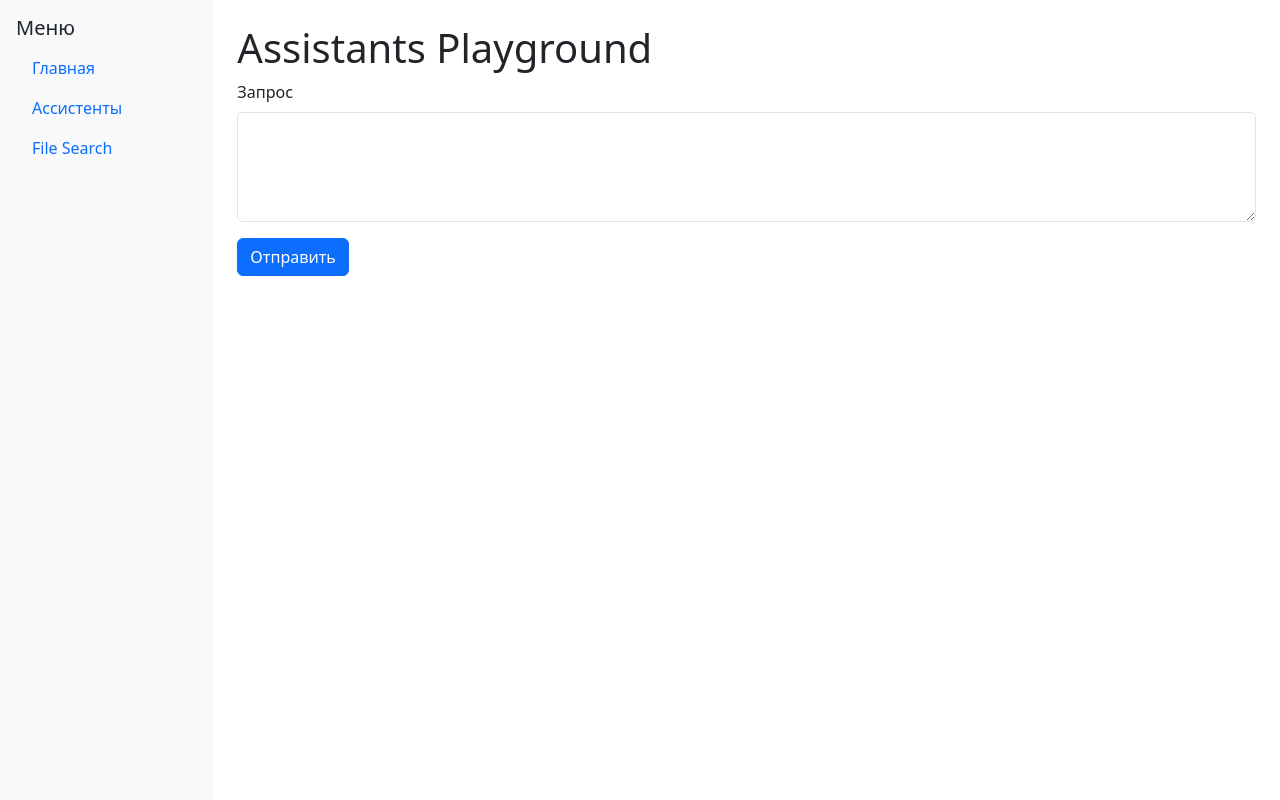
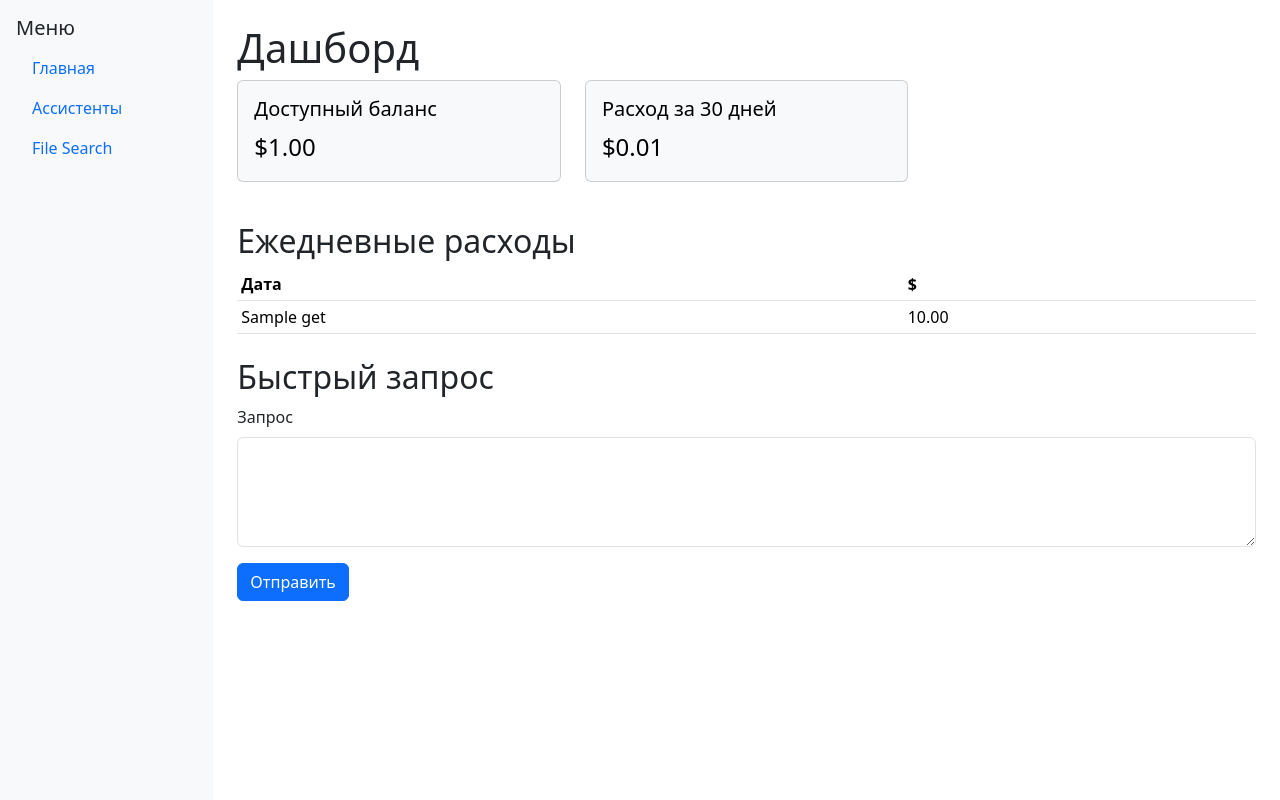
Before and after one commit to Shulike/codex_test, a Flask app: page / in a window 1280 px wide. Run offline with Flask 3, Linux system fonts and the light colour scheme; a database or web service that is not in the repository returns one stand-in record (values such as "Sample title"); data that the repository does not hold is empty.

Commit message:
Add usage dashboard

```diff
--- a/app.py
+++ b/app.py
@@ -1,5 +1,7 @@
 import os
 import time
+from datetime import datetime, timedelta
+import requests
 from flask import (
     Flask,
     render_template,
@@ -28,9 +30,45 @@ client = OpenAI(
     default_headers={"OpenAI-Beta": "assistants=v2"},
 )
 
+
+def get_billing_data():
+    headers = {"Authorization": f"Bearer {openai_api_key}"}
+    try:
+        credit = requests.get(
+            "https://api.openai.com/dashboard/billing/credit_grants",
+            headers=headers,
+            timeout=10,
+        ).json()
+        end = datetime.utcnow().date()
+        start = end - timedelta(days=30)
+        usage = requests.get(
+            "https://api.openai.com/dashboard/billing/usage",
+            params={"start_date": start.isoformat(), "end_date": end.isoformat()},
+            headers=headers,
+            timeout=10,
+        ).json()
+        daily = []
+        for day in usage.get("daily_costs", []):
+            cost = sum(li.get("cost", 0) for li in day.get("line_items", []))
+            daily.append({"date": day.get("timestamp", "")[:10], "cost": cost})
+        return {
+            "daily": daily,
+            "total_usage": usage.get("total_usage", 0) / 100.0,
+            "available": credit.get("total_available", 0.0),
+        }
+    except Exception:
+        return {"daily": [], "total_usage": 0.0, "available": 0.0}
+
 @app.route('/')
 def index():
-    return render_template('index.html', title='Assistants Playground')
+    billing = get_billing_data()
+    return render_template(
+        'index.html',
+        title='Дашборд',
+        daily=billing['daily'],
+        total_usage=billing['total_usage'],
+        available=billing['available'],
+    )
 
 @app.route('/generate', methods=['POST'])
 def generate():
--- a/requirements.txt
+++ b/requirements.txt
@@ -1,3 +1,4 @@
 flask
 openai>=1.30
 python-dotenv
+requests
--- a/templates/index.html
+++ b/templates/index.html
@@ -1,6 +1,41 @@
 {% extends 'base.html' %}
 {% block content %}
-<h1>Assistants Playground</h1>
+<h1>Дашборд</h1>
+
+<div class="row mb-4">
+  <div class="col-md-4">
+    <div class="card text-bg-light mb-3">
+      <div class="card-body">
+        <h5 class="card-title">Доступный баланс</h5>
+        <p class="card-text fs-4">${{ '%.2f'|format(available) }}</p>
+      </div>
+    </div>
+  </div>
+  <div class="col-md-4">
+    <div class="card text-bg-light mb-3">
+      <div class="card-body">
+        <h5 class="card-title">Расход за 30 дней</h5>
+        <p class="card-text fs-4">${{ '%.2f'|format(total_usage) }}</p>
+      </div>
+    </div>
+  </div>
+</div>
+
+<h2>Ежедневные расходы</h2>
+<table class="table table-sm mb-4">
+  <thead>
+    <tr><th>Дата</th><th>$</th></tr>
+  </thead>
+  <tbody>
+  {% for d in daily %}
+    <tr><td>{{ d.date }}</td><td>{{ '%.2f'|format(d.cost) }}</td></tr>
+  {% else %}
+    <tr><td colspan="2">Нет данных</td></tr>
+  {% endfor %}
+  </tbody>
+</table>
+
+<h2>Быстрый запрос</h2>
 <form action="/generate" method="post" class="mb-3 animate__animated animate__fadeIn">
     <div class="mb-3">
         <label for="prompt" class="form-label">Запрос</label>
@@ -9,7 +44,7 @@
     <button type="submit" class="btn btn-primary">Отправить</button>
 </form>
 {% if answer %}
-<h2>Ответ</h2>
+<h3>Ответ</h3>
 <pre class="bg-light p-3">{{ answer }}</pre>
 {% endif %}
 {% endblock %}
```
Also changed, not shown: README.md.
